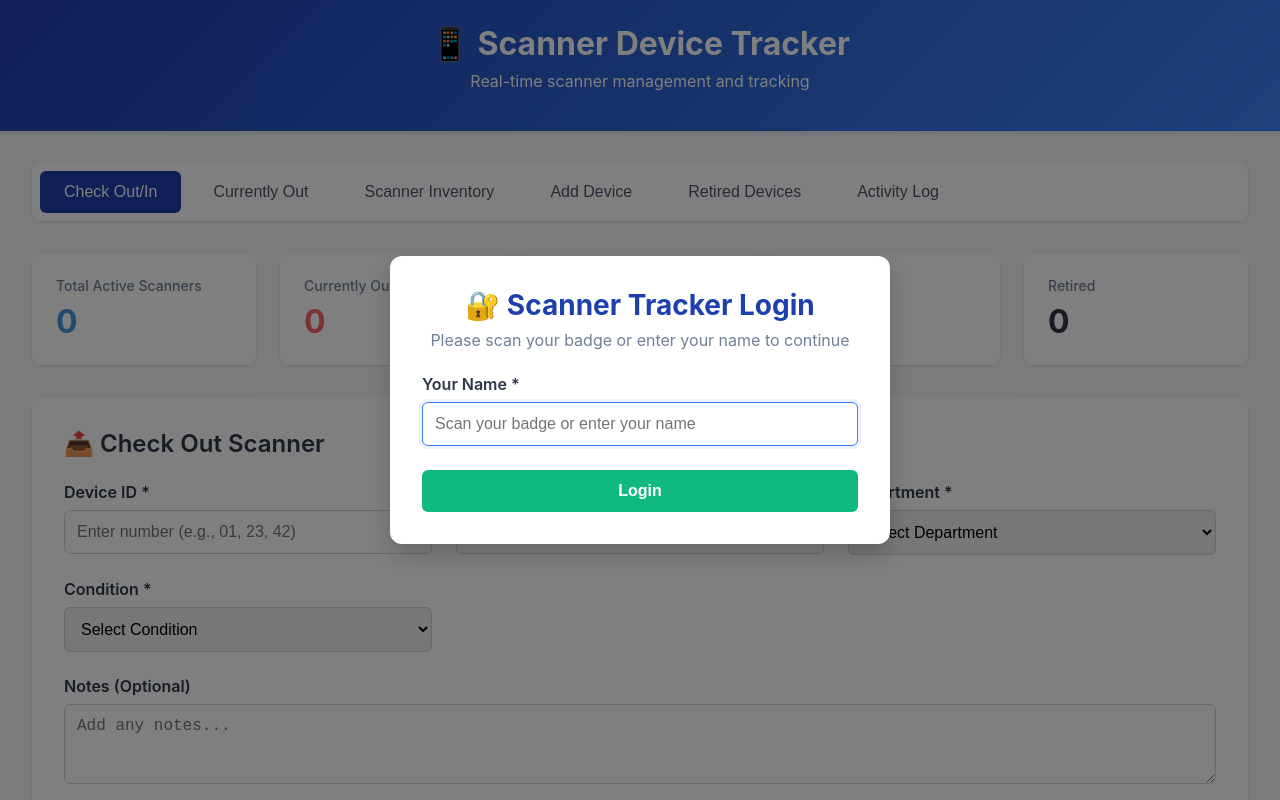
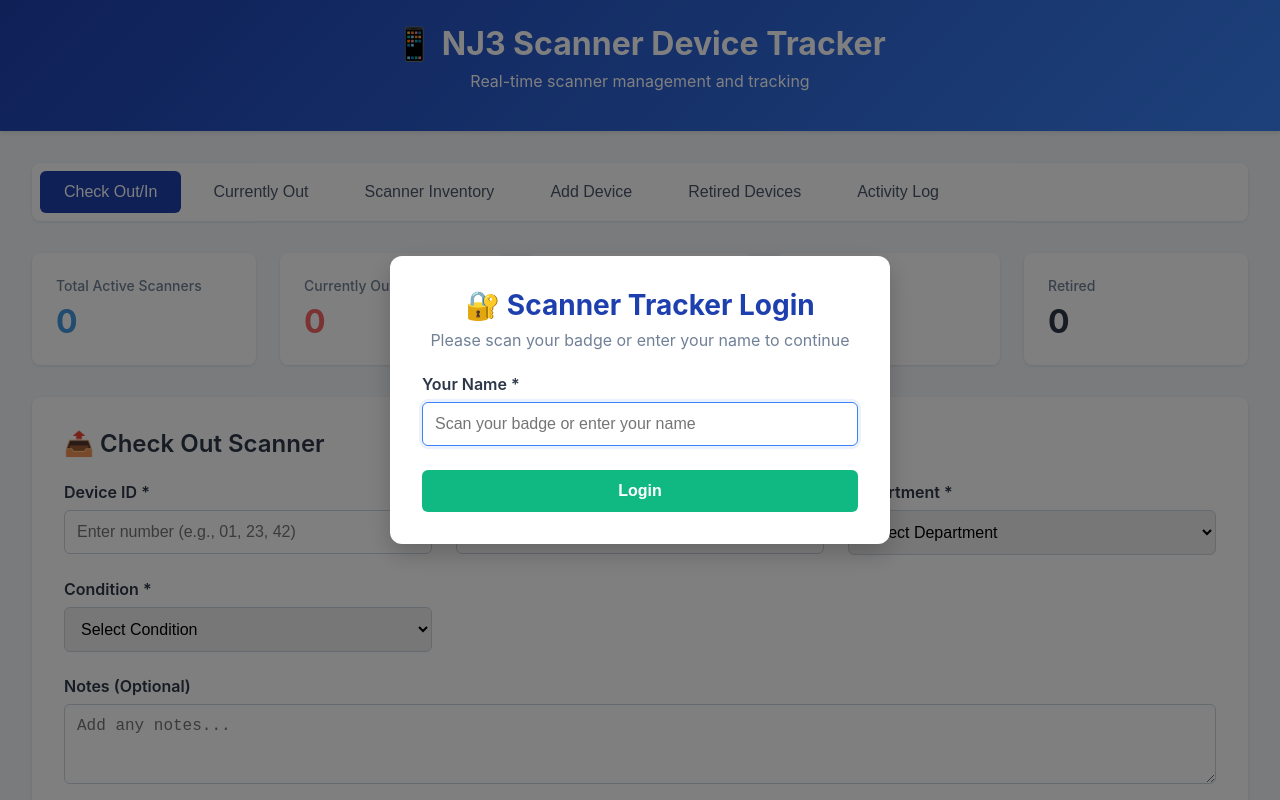
Before and after one commit to eltibu00/scanner-tracker, a plain HTML site: page index.html in a window 1280 px wide. Shown: the top 800 px of the page. Drawn offline with nearby package versions, Linux system fonts and the light colour scheme.

Commit message:
Update title to 'NJ3 Scanner Device Tracker'

```diff
--- a/index.html
+++ b/index.html
@@ -3,7 +3,7 @@
 <head>
     <meta charset="UTF-8">
     <meta name="viewport" content="width=device-width, initial-scale=1.0">
-    <title>Scanner Device Tracker</title>
+    <title>NJ3 Scanner Device Tracker</title>
     <style>
         * {
             margin: 0;
@@ -466,7 +466,7 @@
 </head>
 <body>
     <div class="header">
-        <h1>📱 Scanner Device Tracker</h1>
+        <h1>📱 NJ3 Scanner Device Tracker</h1>
         <p>Real-time scanner management and tracking</p>
         <div class="header-user-info">
             <span class="user-badge" id="userBadge" style="display: none;">
```
